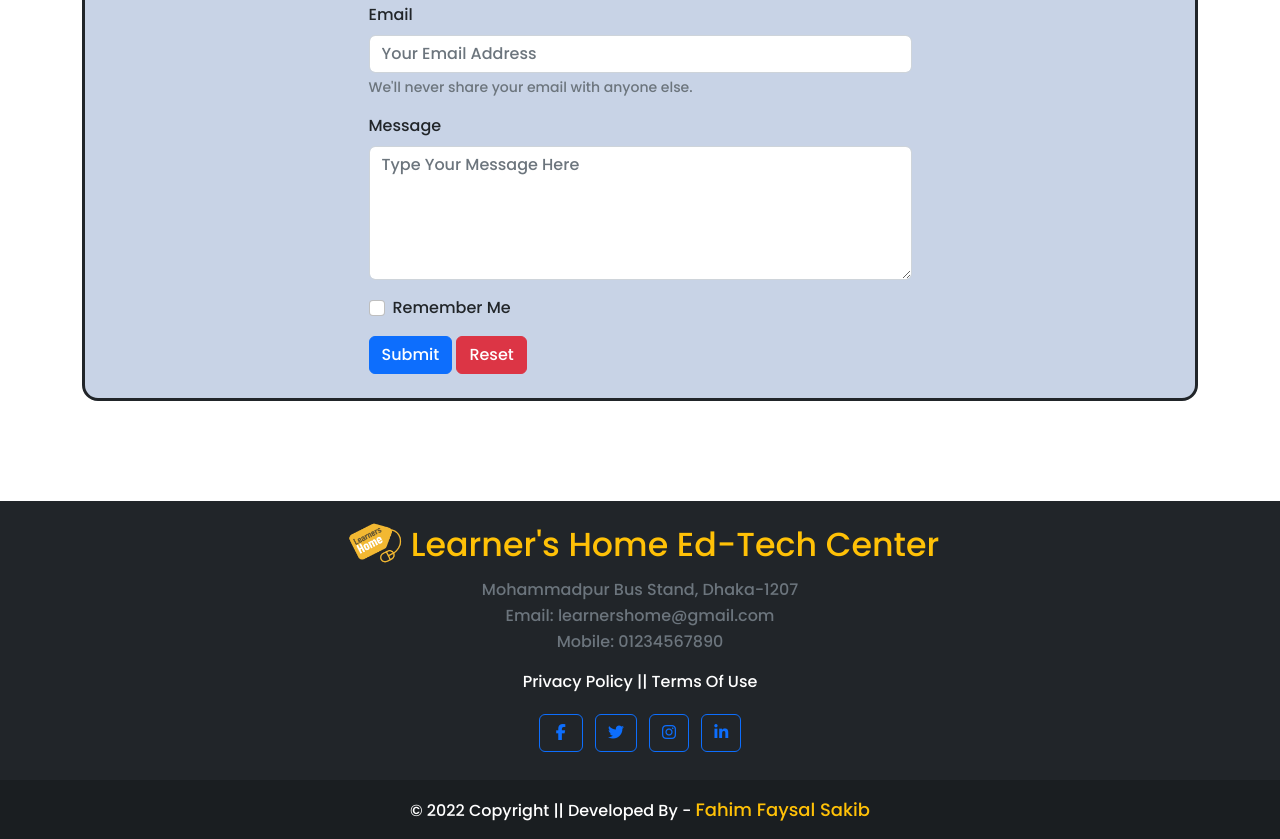
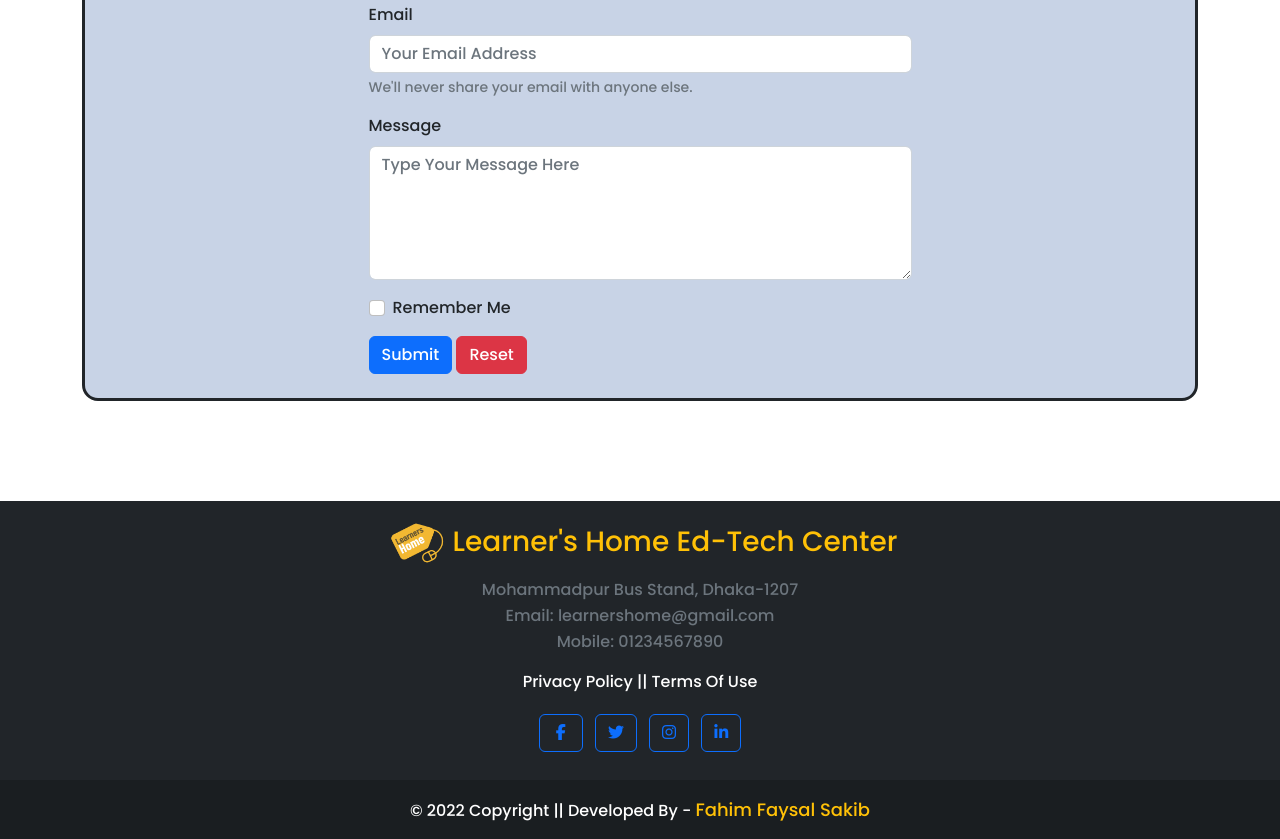
Before and after one commit to Fahimsakib1/Learners-Home-Extended-Practice-Bootstrap-Responsive, a plain HTML site: page index.html in a window 1280 px wide. Shown: the part 7473-8312 px from the top of the page. Drawn offline with nearby package versions, Linux system fonts and the light colour scheme.

Commit message:
basic update

```diff
--- a/index.html
+++ b/index.html
@@ -1245,7 +1245,7 @@
                 <div class="">
                     <div class="d-flex justify-content-center">
                       <img class="" src="images/Logo 1.png" alt="" style="width:70px; height:70px; margin-top: -17px;">
-                      <h3 class="text-warning" style="font-size:2.6vw;">Learner's Home Ed-Tech Center </h3>
+                      <h3 class="text-warning">Learner's Home Ed-Tech Center </h3>
 
 
                       <!-- Text ta small device er jonno nicher line e jabe na ei css add korle -->
```
